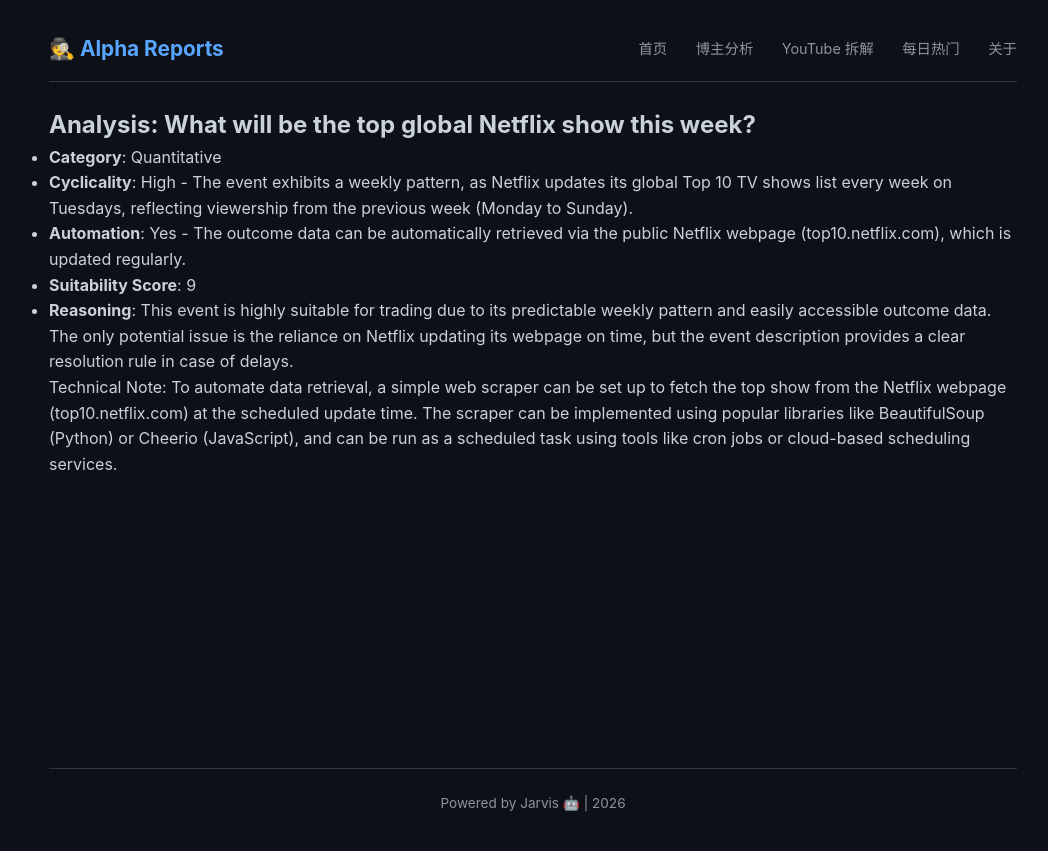
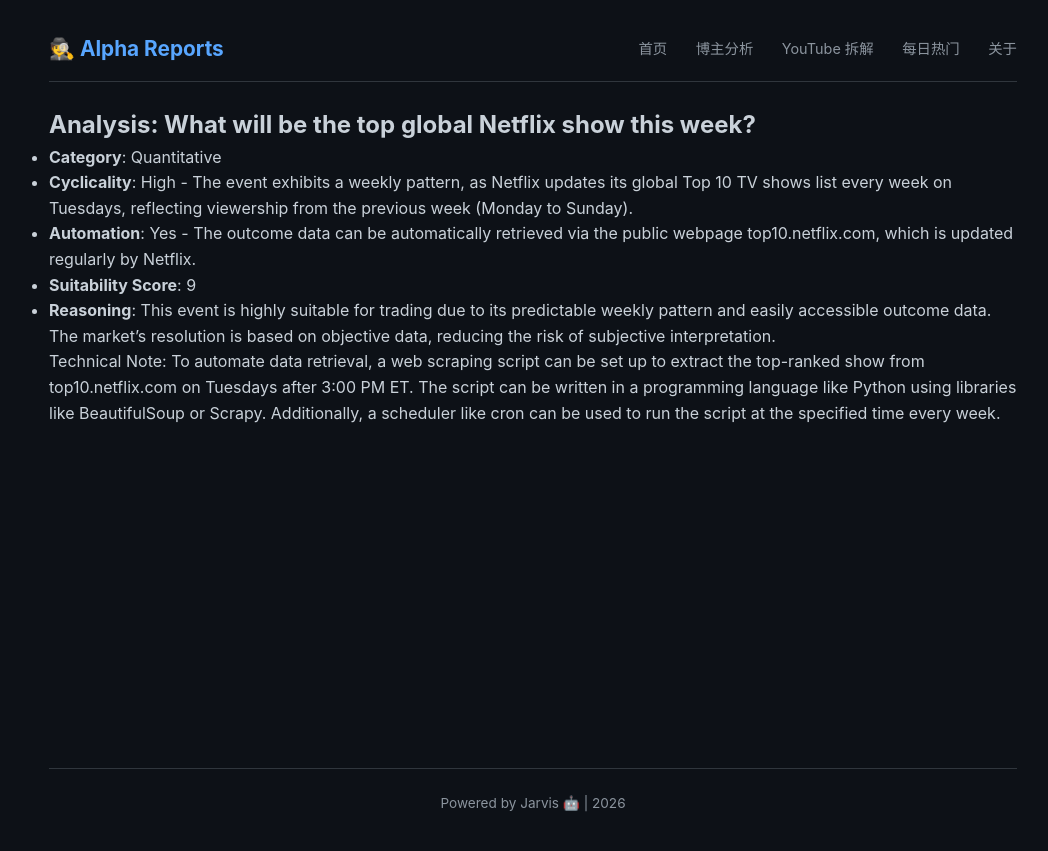
Before and after one commit to amencris073-png/crypto-alpha-reports, a Jekyll site: the page built from polymarket_analysis/quantitative/2026-02-04_what_will_be_the_top_global_netflix_show_this_week.md, in a window 1280 px wide. Shown: the top 851 px of the page, without its empty margins (107-1155 px from the left). Built offline with Jekyll 4.4.1, drawn with Linux system fonts in a browser that asks for light colours; our own code applies the rules of GitHub Pages for plain Markdown files.

Commit message:
Automated analysis for What will be the top global Netflix show this week?

```diff
--- a/polymarket_analysis/quantitative/2026-02-04_what_will_be_the_top_global_netflix_show_this_week.md
+++ b/polymarket_analysis/quantitative/2026-02-04_what_will_be_the_top_global_netflix_show_this_week.md
@@ -2,8 +2,8 @@
 
 - **Category**: Quantitative
 - **Cyclicality**: High - The event exhibits a weekly pattern, as Netflix updates its global Top 10 TV shows list every week on Tuesdays, reflecting viewership from the previous week (Monday to Sunday).
-- **Automation**: Yes - The outcome data can be automatically retrieved via the public Netflix webpage (top10.netflix.com), which is updated regularly.
+- **Automation**: Yes - The outcome data can be automatically retrieved via the public webpage top10.netflix.com, which is updated regularly by Netflix.
 - **Suitability Score**: 9
-- **Reasoning**: This event is highly suitable for trading due to its predictable weekly pattern and easily accessible outcome data. The only potential issue is the reliance on Netflix updating its webpage on time, but the event description provides a clear resolution rule in case of delays.
+- **Reasoning**: This event is highly suitable for trading due to its predictable weekly pattern and easily accessible outcome data. The market's resolution is based on objective data, reducing the risk of subjective interpretation.
 
-Technical Note: To automate data retrieval, a simple web scraper can be set up to fetch the top show from the Netflix webpage (top10.netflix.com) at the scheduled update time. The scraper can be implemented using popular libraries like BeautifulSoup (Python) or Cheerio (JavaScript), and can be run as a scheduled task using tools like cron jobs or cloud-based scheduling services.
+Technical Note: To automate data retrieval, a web scraping script can be set up to extract the top-ranked show from top10.netflix.com on Tuesdays after 3:00 PM ET. The script can be written in a programming language like Python using libraries like BeautifulSoup or Scrapy. Additionally, a scheduler like cron can be used to run the script at the specified time every week.
```
